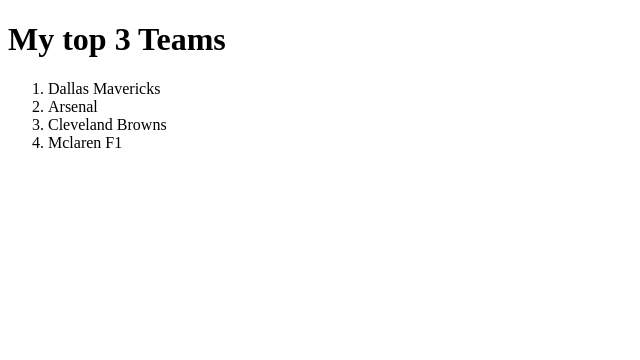
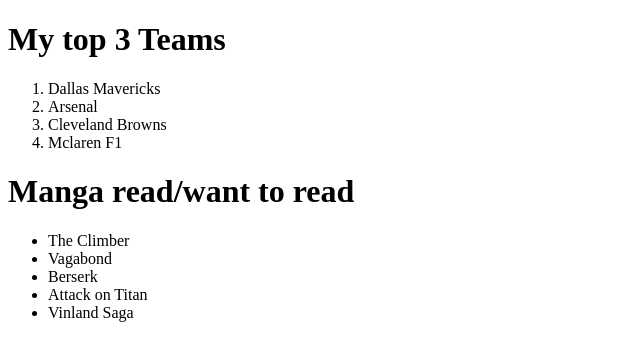
Before and after one commit to erikras12/My_first_Repo, a plain HTML site: page index.html in a window 1280 px wide. Shown: the whole page, without its empty margins (0-640 px from the left). Drawn offline with Linux system fonts and the light colour scheme.

Commit message:
Add a new list for manga

```diff
--- a/index.html
+++ b/index.html
@@ -13,5 +13,13 @@
         <li>Cleveland Browns</li>
         <li>Mclaren F1</li>
     </ol>
+    <h1>Manga read/want to read</h1>
+    <ul>
+        <li>The Climber</li>
+        <li>Vagabond</li>
+        <li>Berserk</li>
+        <li>Attack on Titan</li>
+        <li>Vinland Saga</li>
+    </ul>
 </body>
 </html>
```
